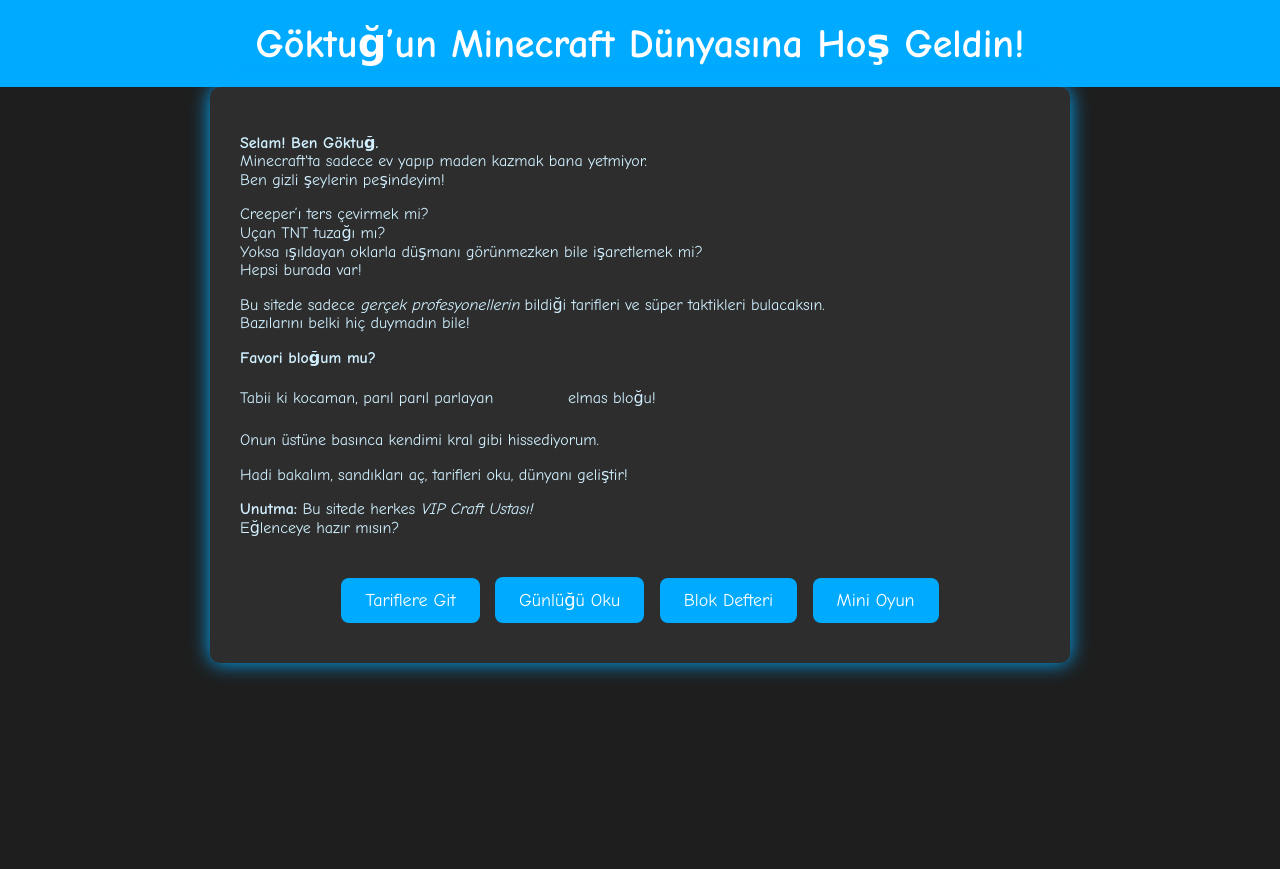
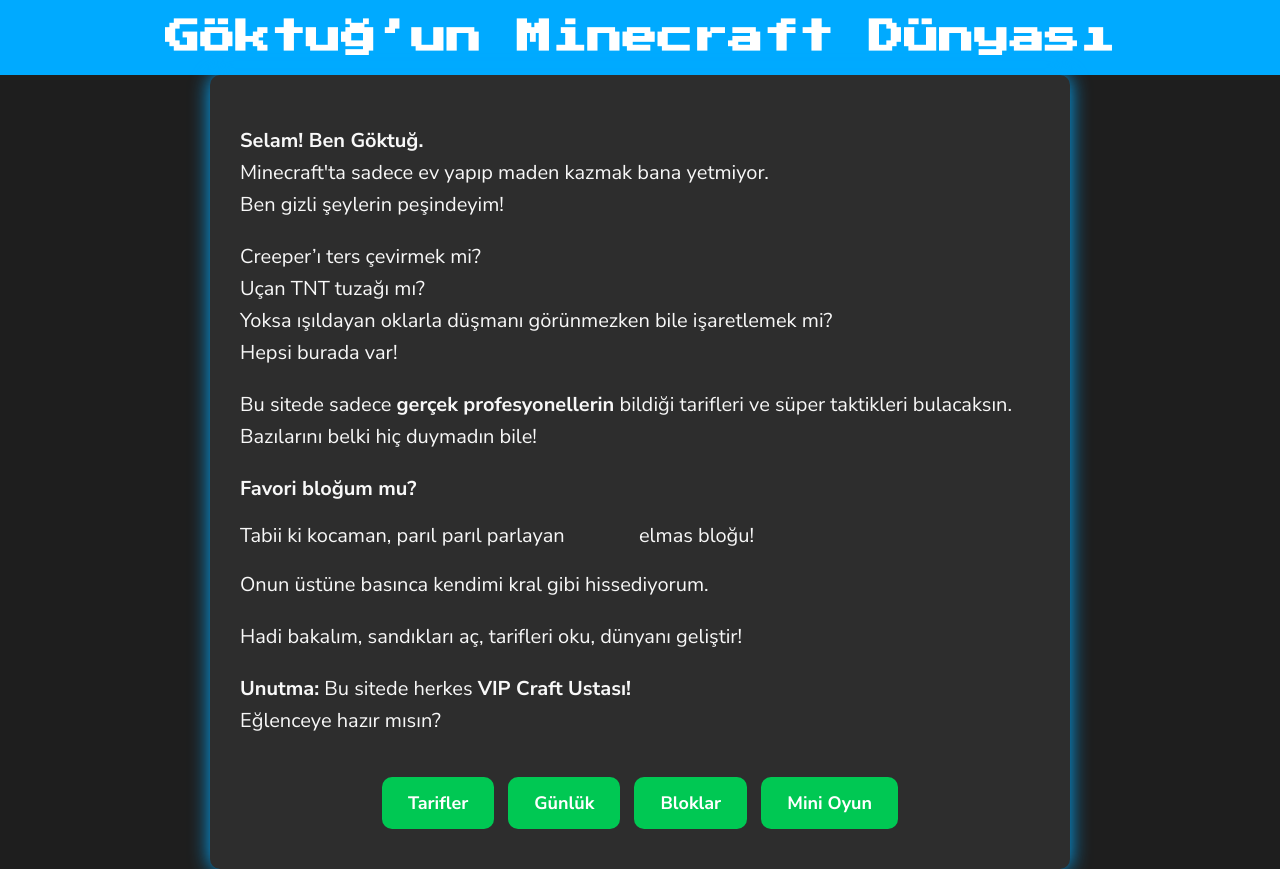
Before and after one commit to goktugersen/goktugersen.github.io, a plain HTML site: page index.html in a window 1280 px wide. Before the commit the page ends 800 px from the top, so only its background shows below. Drawn offline with Linux system fonts and the light colour scheme.

Commit message:
Add files via upload

```diff
--- a/index.html
+++ b/index.html
@@ -3,11 +3,12 @@
 <head>
     <meta charset="UTF-8">
     <title>Göktuğ’un Minecraft Dünyası</title>
+    <link href="https://fonts.googleapis.com/css2?family=Nunito+Sans:wght@400;700&family=Press+Start+2P&display=swap" rel="stylesheet">
     <style>
         body {
             background-color: #1e1e1e;
-            color: #d0f0ff;
-            font-family: 'Comic Sans MS', cursive, sans-serif;
+            color: #f8f8f8;
+            font-family: 'Nunito Sans', sans-serif;
             margin: 0;
             padding: 0;
         }
@@ -18,8 +19,9 @@
         }
         h1 {
             margin: 0;
-            font-size: 2.5em;
+            font-size: 2.2em;
             color: #ffffff;
+            font-family: 'Press Start 2P', cursive;
         }
         .content {
             padding: 30px;
@@ -36,25 +38,31 @@
         .button {
             display: inline-block;
             margin: 10px 5px;
-            padding: 12px 24px;
+            padding: 14px 26px;
             font-size: 18px;
             color: white;
-            background-color: #00aaff;
+            background-color: #00c853;
             text-decoration: none;
-            border-radius: 8px;
+            border-radius: 10px;
+            font-weight: bold;
+            transition: 0.3s;
         }
         .button:hover {
-            background-color: #008fcc;
+            background-color: #009624;
         }
         .button-container {
             text-align: center;
             margin-top: 30px;
         }
+        p {
+            font-size: 20px;
+            line-height: 1.6;
+        }
     </style>
 </head>
 <body>
     <header>
-        <h1>Göktuğ’un Minecraft Dünyasına Hoş Geldin!</h1>
+        <h1>Göktuğ’un Minecraft Dünyası</h1>
     </header>
     <div class="content">
         <p><strong>Selam! Ben Göktuğ.</strong><br>
@@ -66,7 +74,7 @@
         Yoksa ışıldayan oklarla düşmanı görünmezken bile işaretlemek mi?<br>
         Hepsi burada var!</p>
 
-        <p>Bu sitede sadece <em>gerçek profesyonellerin</em> bildiği tarifleri ve süper taktikleri bulacaksın.<br>
+        <p>Bu sitede sadece <strong>gerçek profesyonellerin</strong> bildiği tarifleri ve süper taktikleri bulacaksın.<br>
         Bazılarını belki hiç duymadın bile!</p>
 
         <p><strong>Favori bloğum mu?</strong><br>
@@ -75,13 +83,13 @@
 
         <p>Hadi bakalım, sandıkları aç, tarifleri oku, dünyanı geliştir!</p>
 
-        <p><strong>Unutma:</strong> Bu sitede herkes <em>VIP Craft Ustası!</em><br>
+        <p><strong>Unutma:</strong> Bu sitede herkes <strong>VIP Craft Ustası!</strong><br>
         Eğlenceye hazır mısın?</p>
 
         <div class="button-container">
-            <a href="tarifler.html" class="button">Tariflere Git</a>
-            <a href="goktug_gunlugu.html" class="button">Günlüğü Oku</a>
-            <a href="blok_defteri.html" class="button">Blok Defteri</a>
+            <a href="tarifler.html" class="button">Tarifler</a>
+            <a href="goktug_gunlugu.html" class="button">Günlük</a>
+            <a href="blok_defteri.html" class="button">Bloklar</a>
             <a href="quiz.html" class="button">Mini Oyun</a>
         </div>
     </div>
```
